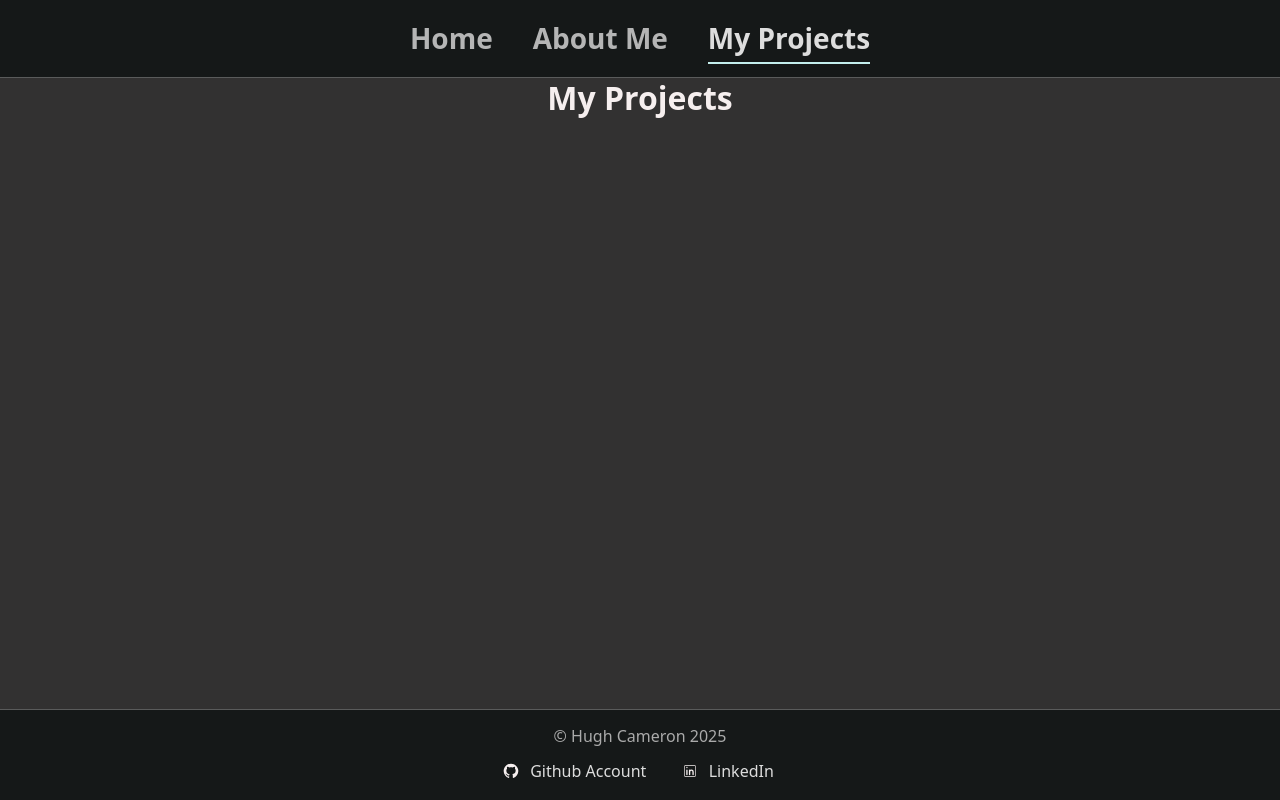
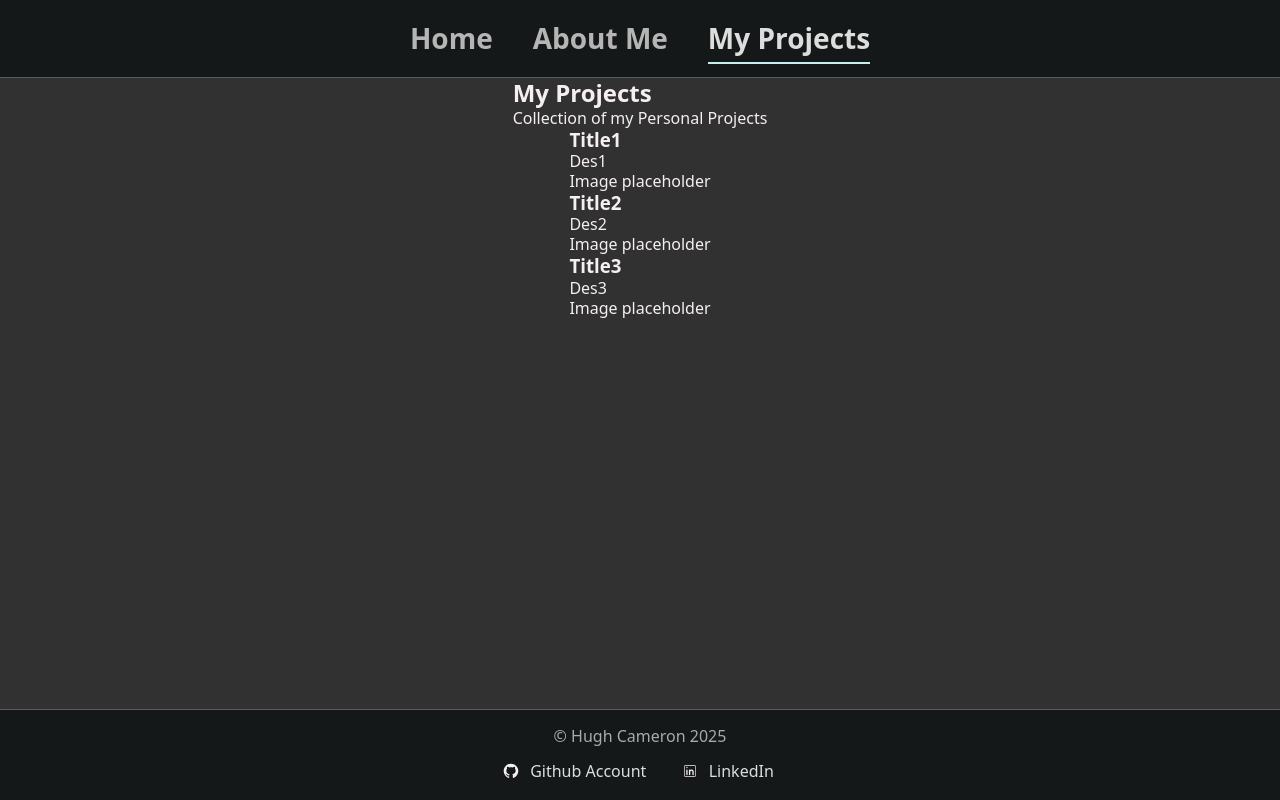
Before and after one commit to AeonianTest/AeonianTest.github.io, a React (Vite) app: page /#/projects in a window 1280 px wide. Built offline with nearby package versions, Linux system fonts and the light colour scheme.

Commit message:
Working on Projects page structure

```diff
--- a/src/pages/Projects.tsx
+++ b/src/pages/Projects.tsx
@@ -15,7 +15,7 @@ interface Project {
     techStack: string[];
     repoLink: string;
     liveLink?: string;
-    projectImage?: ProjectImage;
+    projectImage?: ProjectImage; // TODO: Source images and make this field mandatory
 }
 
 const Projects: React.FC = () => {
@@ -47,7 +47,22 @@ const Projects: React.FC = () => {
     return (
         <div className="OuterContainerProjects">
             <div className="ProjectsHeader">
-                <h1>My Projects</h1>
+                <h2>My Projects</h2>
+                <p>Collection of my Personal Projects</p>
+            </div>
+            <div className="ProjectsGrid">
+                { ProjectsList.map(project => (
+                    <div key={project.id} className="ProjectCard">
+                        <div className="ProjectInfo">
+                            <h3>{project.title}</h3>
+                            <p>{project.description}</p>
+                            {/* TODO: Add tech stack mapping */}
+                        </div>
+                        <div className="ProjectImage">
+                            Image placeholder
+                        </div>
+                    </div>
+                ))}
             </div>
         </div>
     )
```
